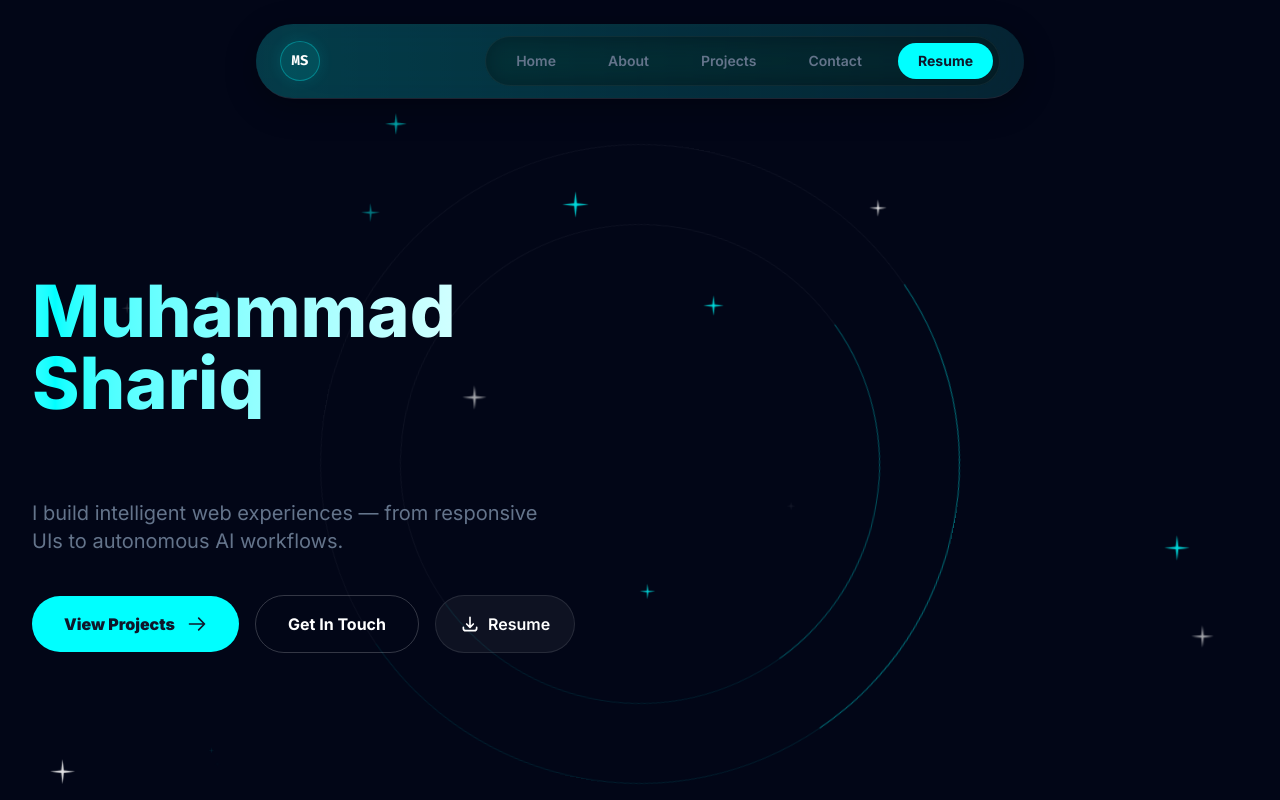
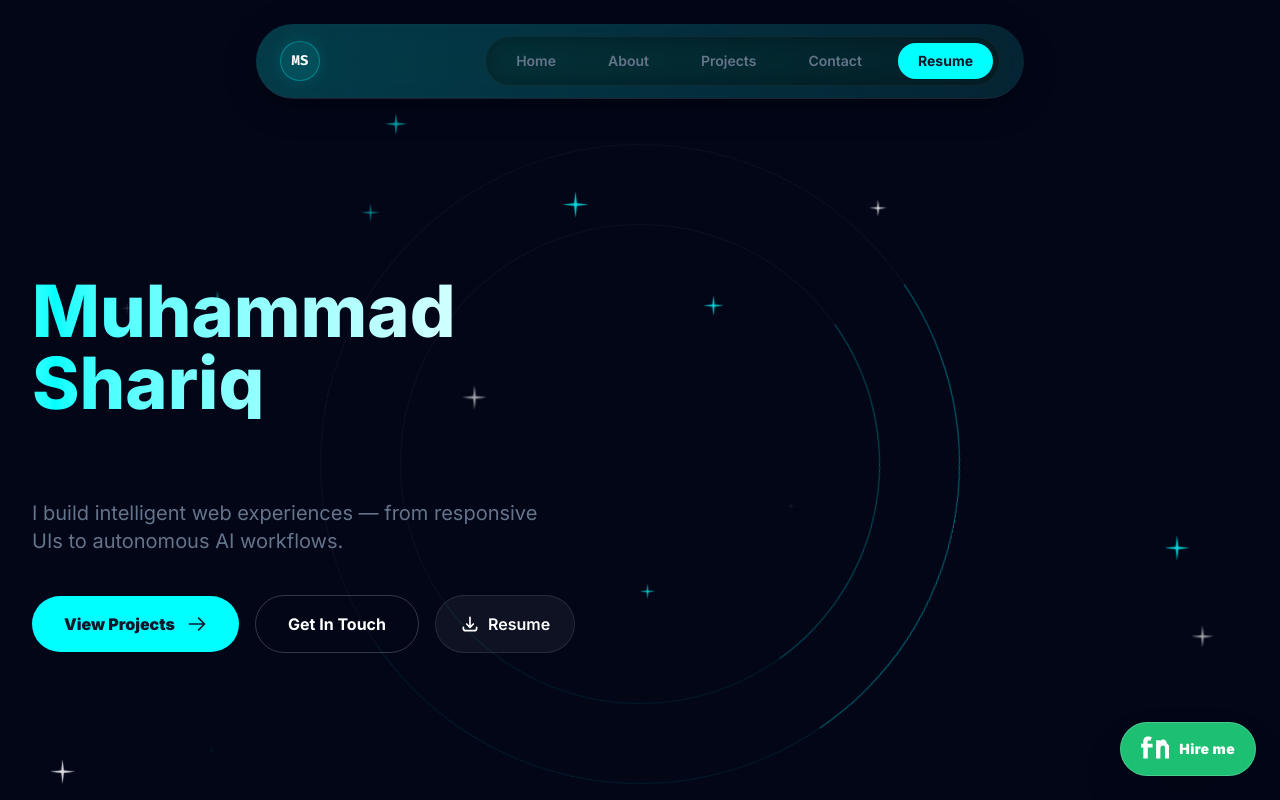
Before and after one commit to shariq001/Portfolio, a Next.js app: page / in a window 1280 px wide. Shown: the top 800 px of the page. Built offline with nearby package versions, Linux system fonts and the light colour scheme.

Commit message:
feat: add global floating Fiverr action button

```diff
--- a/app/layout.tsx
+++ b/app/layout.tsx
@@ -3,6 +3,7 @@ import { Inter, Geist, Fira_Code } from 'next/font/google';
 import './globals.css';
 import Nav from '@/components/Nav';
 import Footer from '@/components/Footer';
+import FiverrButton from '@/components/FiverrButton';
 const inter = Inter({ subsets: ['latin'], variable: '--font-inter' });
 const geist = Geist({ subsets: ['latin'], variable: '--font-geist' });
 const firaCode = Fira_Code({ subsets: ['latin'], variable: '--font-fira-code' });
@@ -62,6 +63,7 @@ export default function RootLayout({
           {children}
         </div>
         <Footer />
+        <FiverrButton />
       </body>
     </html>
   );
--- /dev/null
+++ b/components/FiverrButton.tsx
@@ -0,0 +1,18 @@
+export default function FiverrButton() {
+  return (
+    <a
+      href="https://www.fiverr.com/s/Q7ZKKVw"
+      target="_blank"
+      rel="noopener noreferrer"
+      className="fixed bottom-6 right-6 z-50 flex items-center justify-center gap-2.5 px-4 py-3 sm:px-5 rounded-full bg-[#1dbf73] text-white hover:bg-[#19a463] hover:-translate-y-1 hover:scale-105 hover:shadow-[0_10px_30px_rgba(29,191,115,0.4)] transition-all duration-300 animate-fade-up shadow-2xl border border-white/20 backdrop-blur-sm"
+      style={{ animationDelay: '1s' }}
+      title="Hire me on Fiverr"
+    >
+      <svg role="img" viewBox="0 0 24 24" className="w-7 h-7 fill-current" xmlns="http://www.w3.org/2000/svg">
+        <title>Fiverr</title>
+        <path d="M22.052 7.042c0-1.821-1.396-3.23-3.155-3.23-1.077 0-2.073.535-2.651 1.401l-.226-.814H12.92v15.65h3.693v-8.086c0-2.02 1.055-2.859 2.274-2.859.98 0 1.637.587 1.637 1.835v9.11h3.673v-9.522c0-.525-.052-1.018-.145-1.485zm-14.156 3.65h-2.1v9.356H2v-9.356H.014V7.558H2v-2.11c0-2.31 1.15-4.22 4.02-4.22 1.341 0 2.473.284 3.19.64l-1.056 3.118c-.415-.19-.887-.333-1.415-.333-.943 0-1.057.436-1.057 1.018v1.886h4.215v3.135h-2.003v.001z"/>
+      </svg>
+      <span className="hidden sm:inline font-black tracking-wide text-sm">Hire me</span>
+    </a>
+  );
+}
```
